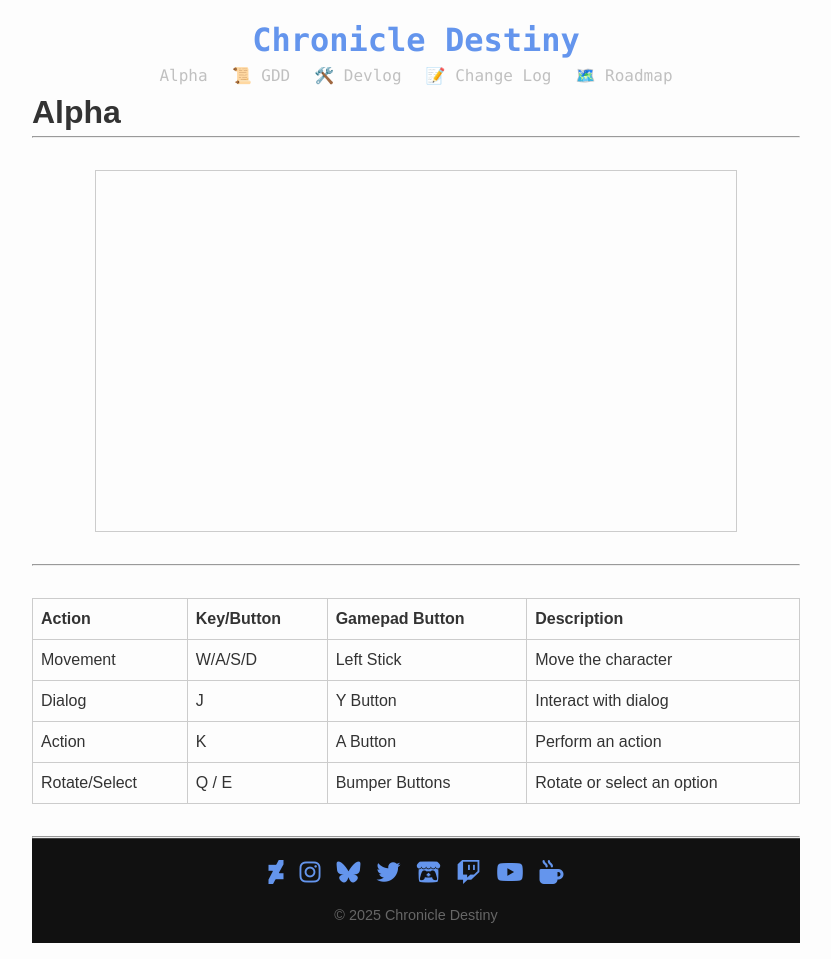
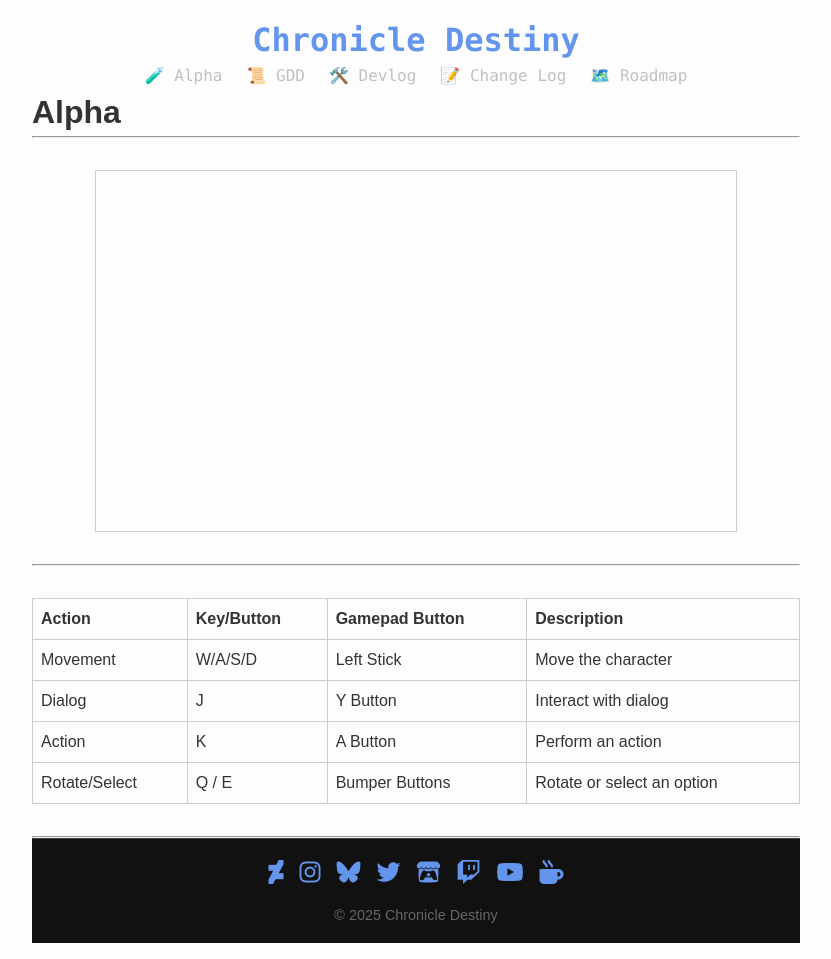
Before and after one commit to zBuLe/Chronicle-Destiny, a Jekyll site: the page built from index.md, in a window 1280 px wide. Shown: the whole page, without its empty margins (224-1055 px from the left). Built offline with Jekyll 4.4.1, drawn with Linux system fonts in a browser that asks for light colours; nearby versions of some CDN libraries; our own code applies the rules of GitHub Pages for plain Markdown files; a script that is not in the unit is left out.

Commit message:
Update header.html

```diff
--- a/_includes/header.html
+++ b/_includes/header.html
@@ -1,7 +1,7 @@
 <header class="site-header">
   <h1 class="site-title">{{ site.title }}</h1>
   <nav class="site-nav">
-    <a href="{{ '/' | relative_url }}">Alpha</a>
+    <a href="{{ '/' | relative_url }}">🧪 Alpha</a>
     <a href="{{ '/gdd/chronicle-destiny-gdd' | relative_url }}">📜 GDD</a>
     <a href="{{ '/devlog/' | relative_url }}">🛠️ Devlog</a>
     <a href="{{ '/changelog' | relative_url }}">📝 Change Log</a>
```
